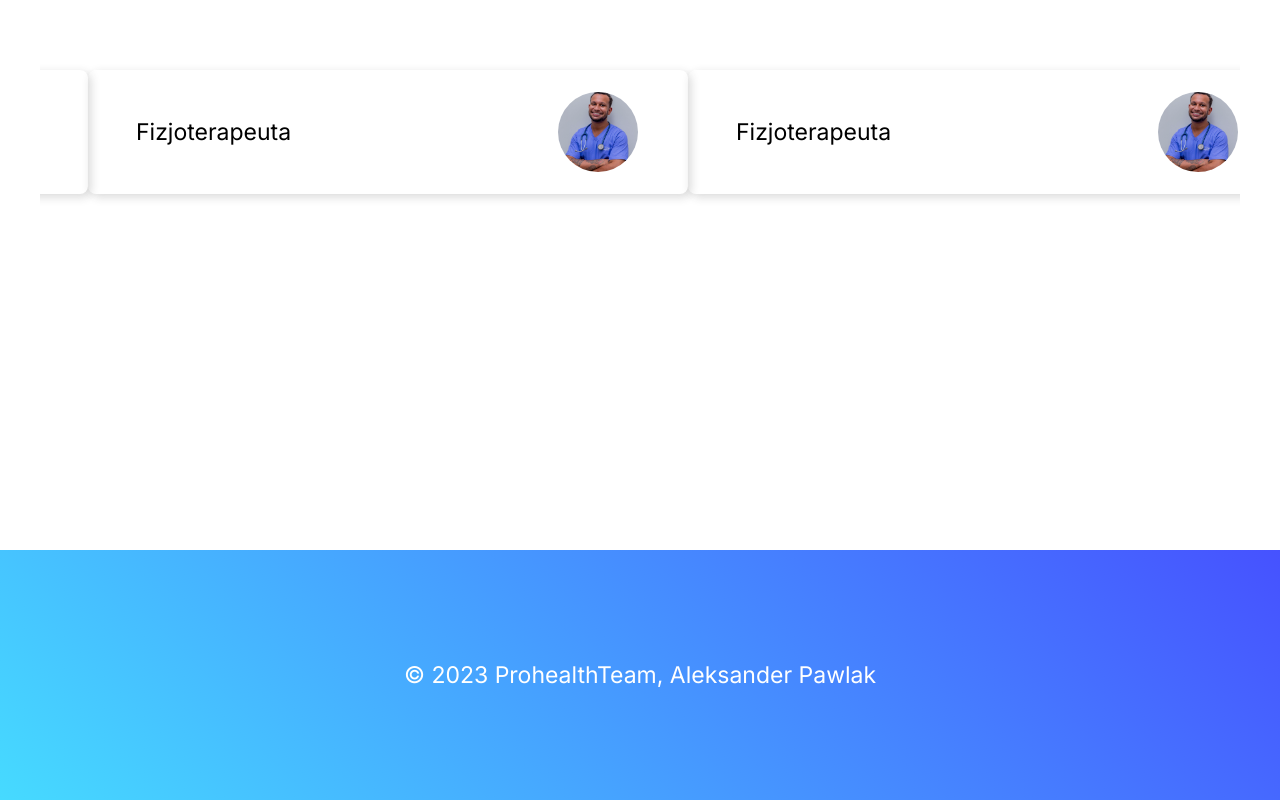
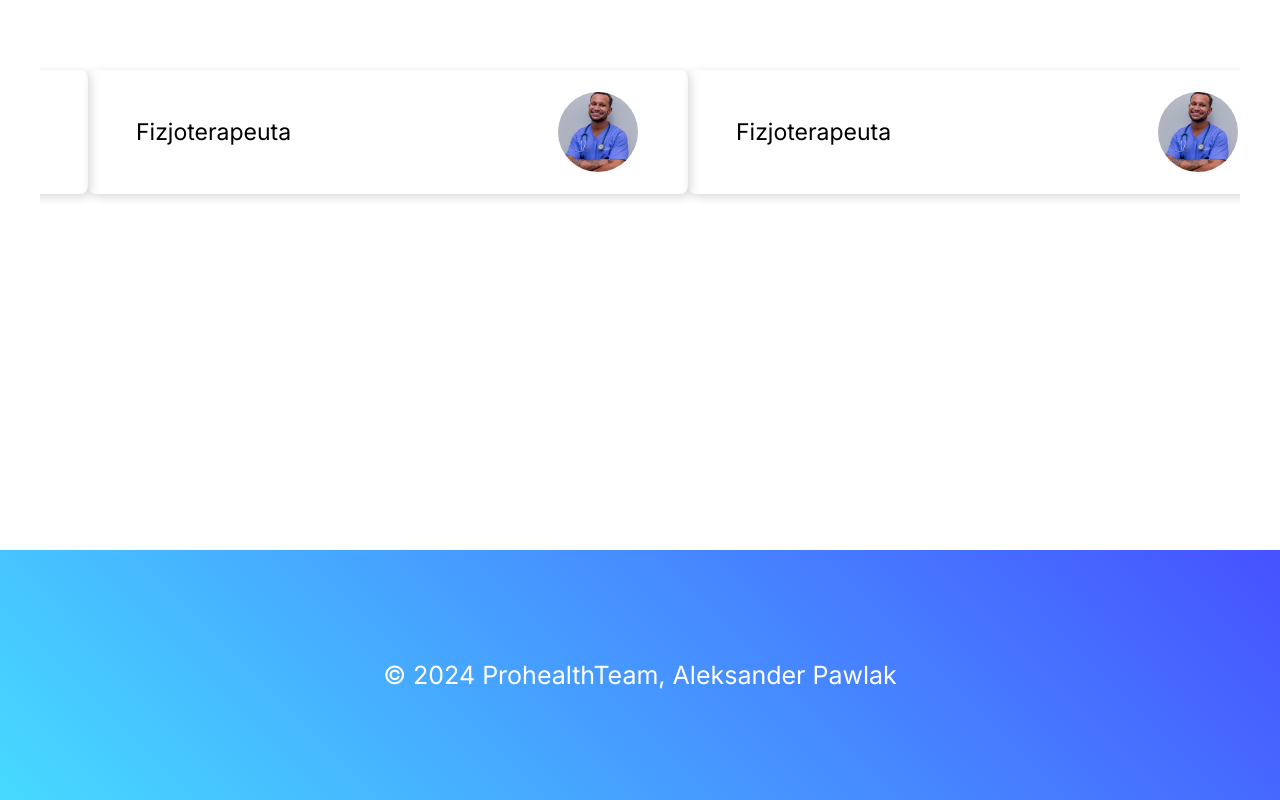
Before and after one commit to Pawko23/ProhealthTeam, a React (Create React App) app: page / in a window 1280 px wide. Shown: the part 3198-3998 px from the top of the page. Built offline with nearby package versions, Linux system fonts and the light colour scheme.

Commit message:
Footer resp and year

```diff
--- a/src/components/Footer.js
+++ b/src/components/Footer.js
@@ -2,11 +2,14 @@ import React from 'react';
 import FooterStyles from '../styles/Footer.module.css';
 
 const Footer = () => {
+
+  const currentYear = new Date().getFullYear()
+
   return (
     <footer>
       <p className={FooterStyles['footer-text']}>
         {' '}
-        &copy; <span className={FooterStyles['footer-year']}>2023</span> ProhealthTeam, Aleksander
+        &copy; <span className={FooterStyles['footer-year']}>{currentYear}</span> ProhealthTeam, Aleksander
         Pawlak{' '}
       </p>
     </footer>
--- a/src/components/RecipeDetails.js
+++ b/src/components/RecipeDetails.js
@@ -41,7 +41,7 @@ const RecipeDetails = () => {
     <>
       <Navbar />
       <div className={RecipeStyles.container}>
-        <div className={RecipeDetails['grid-box1']}>
+        <div className={RecipeDetails['flex-box1']}>
           <div className={RecipeStyles['recipe-image']}>
             <img src={`/${recipe.image}`} alt={recipe.name}/>
           </div>
--- a/src/styles/Footer.module.css
+++ b/src/styles/Footer.module.css
@@ -27,11 +27,21 @@ footer .footer-text {
   left: 50%;
   transform: translate(-50%, -50%);
   color: #fff;
-  font-size: 1.5rem;
+  font-size: 1.8rem;
 }
 
 @media (min-width: 576px) {
   footer .footer-text {
+    font-size: 2.1rem;
+  }
+}
+@media (min-width: 768px) {
+  footer .footer-text {
     font-size: 2.3rem;
   }
+}
+@media (min-width: 992px) {
+  footer .footer-text {
+    font-size: 2.5rem;
+  }
 }/*# sourceMappingURL=Footer.module.css.map */
--- a/src/styles/Footer.module.scss
+++ b/src/styles/Footer.module.scss
@@ -27,14 +27,30 @@ footer {
     left: 50%;
     transform: translate(-50%, -50%);
     color: #fff;
-    font-size: 1.5rem;
+    font-size: 1.8rem;
   }
 }
 
 @media (min-width: 576px) {
   footer {
     .footer-text {
+      font-size: 2.1rem;
+    }
+  }
+}
+
+@media (min-width: 768px) {
+  footer {
+    .footer-text {
       font-size: 2.3rem;
     }
   }
 }
+
+@media (min-width: 992px) {
+  footer {
+    .footer-text {
+      font-size: 2.5rem;
+    }
+  }
+}
```
Also changed, not shown: 1 other file (tests, documents, lock files or other folders).
